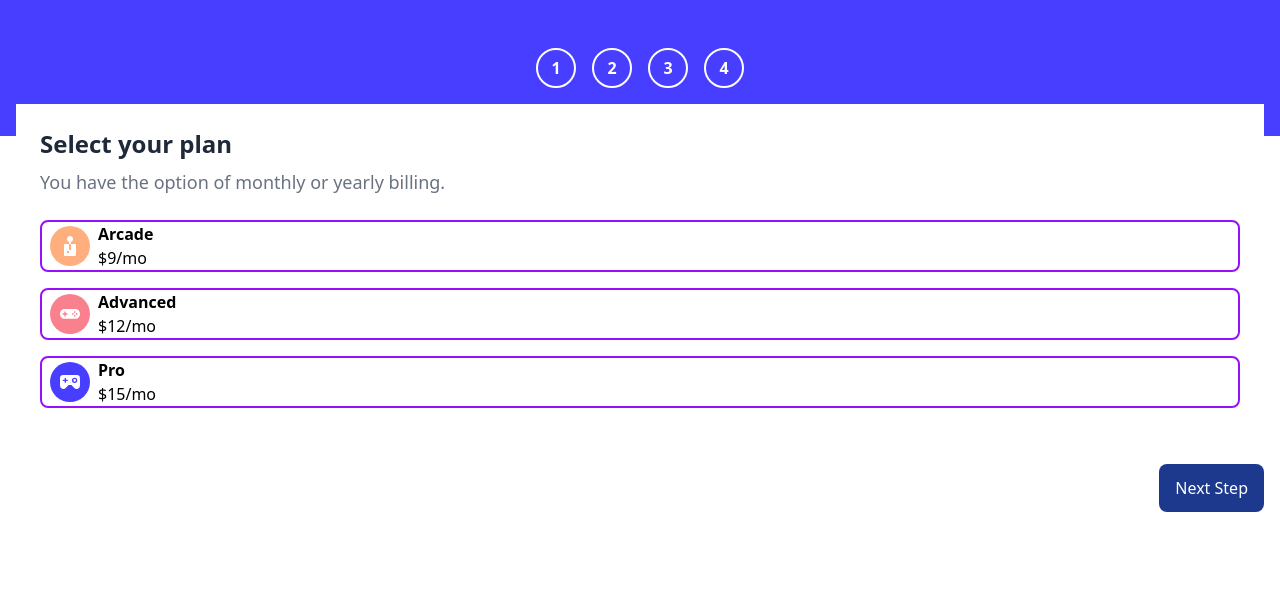
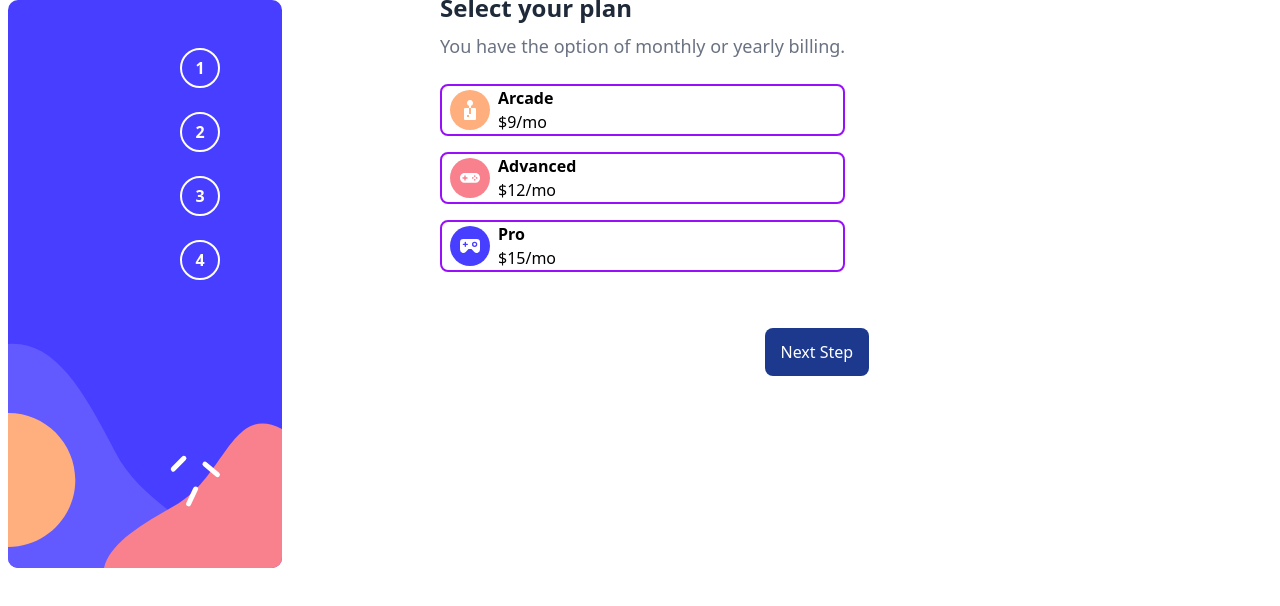
Before and after one commit to Lafi-olfa/react-mutli-step-form, a React (Vite) app: page / in a window 1280 px wide. Shown: the top 606 px of the page. Built offline with nearby package versions, Linux system fonts and the light colour scheme.

Commit message:
WIP: fix steps, personal info

```diff
--- a/src/App.jsx
+++ b/src/App.jsx
@@ -15,16 +15,19 @@ export default function App() {
   //   }
   //  }
   return (
-    <div className="min-h-screen flex flex-col rounded-none ">
+    <div className="min-h-screen flex flex-col rounded-none md:flex-row ">
       {/* steps bar */}
-    <Steps/>
-    {/* cards */}
-    {/* {
+      <Steps />
+      {/* cards */}
+      {/* {
       renderStep()
     } */}
-<SelectPlan/>
-    {/* buttons */}
-    <Buttons/>
+      <div className="d-flex flex-row">
+        {/* <PersonalInfo/> */}
+        <SelectPlan />
+        {/* buttons */}
+        <Buttons />
+      </div>
     </div>
   )
 }
--- a/src/components/personal-info.jsx
+++ b/src/components/personal-info.jsx
@@ -1,6 +1,6 @@
 export default function PersonalInfo(){
      return (
-    <div className="bg-white mx-4 -mt-8 p-6 z-10 rounded-none">
+    <div className="bg-white mx-4 -mt-8 md:mt-8 p-6 z-10 rounded-none">
         <div className="text-start mb-6">
           <h2 className="font-bold text-2xl text-gray-800 mb-2">Personal info</h2>
           <p className="text-gray-500 text-lg">Please provide your name, email address, and phone number.</p>
--- a/src/components/steps.jsx
+++ b/src/components/steps.jsx
@@ -23,9 +23,9 @@ export default function Steps() {
     ]
 
     return (
-        <div className="w-full bg-[url('/public/assets/bg-sidebar-mobile.svg')] lg:bg-[url('/public/assets/bg-sidebar-desktop.svg')] bg-no-repeat bg-cover bg-center" id="steps">
+        <div className="w-full fiexd bg-[url('/public/assets/bg-sidebar-mobile.svg')] md:bg-[url('/public/assets/bg-sidebar-desktop.svg')] bg-no-repeat md:w-sm md:mx-2" id="steps">
             <div className="container mx-auto p-12">
-                <div className="flex justify-center gap-4">
+                <div className="flex md:flex-col md:gap-6 justify-center gap-4">
                     {steps.map((step) => (
                         <div key={step.number} className="flex flex-col items-center">
                             <div className="rounded-full w-10 h-10 flex items-center justify-center border-2 font-bold bg-transparent text-white border-white">
```
